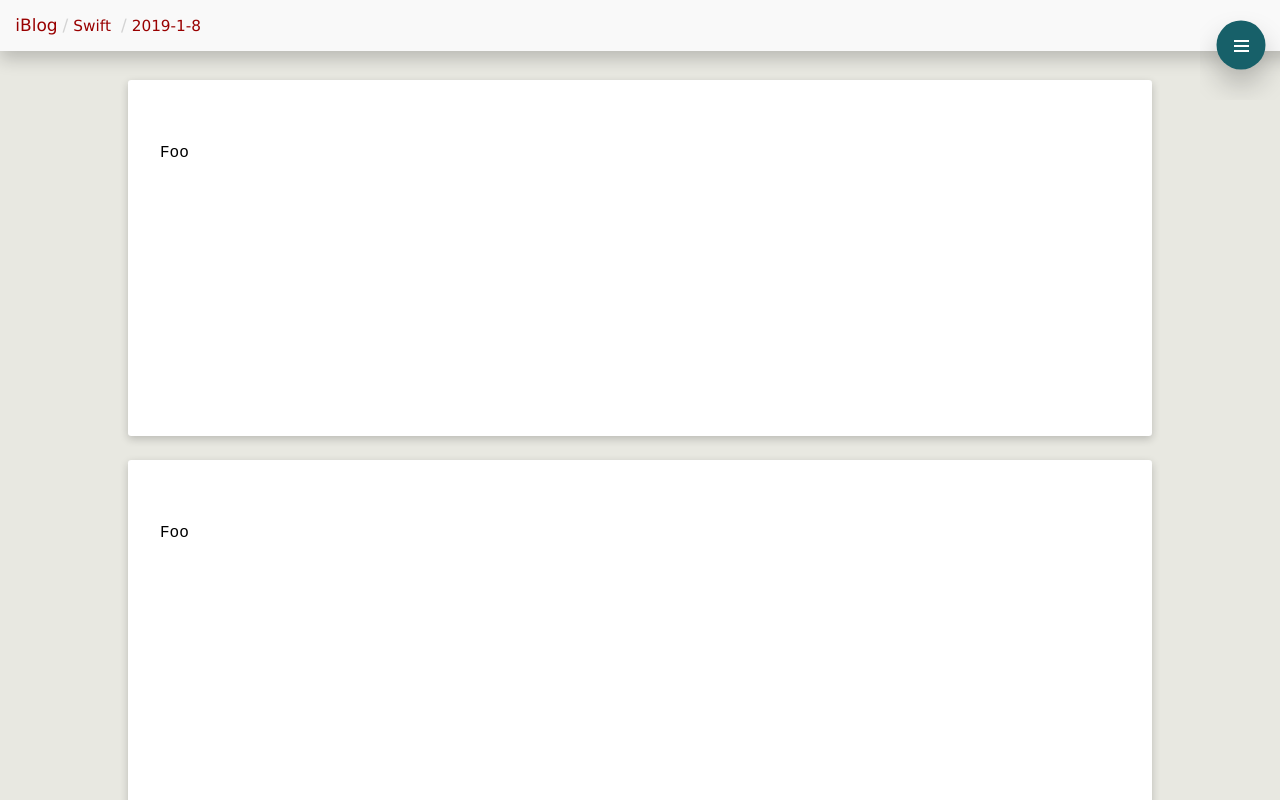
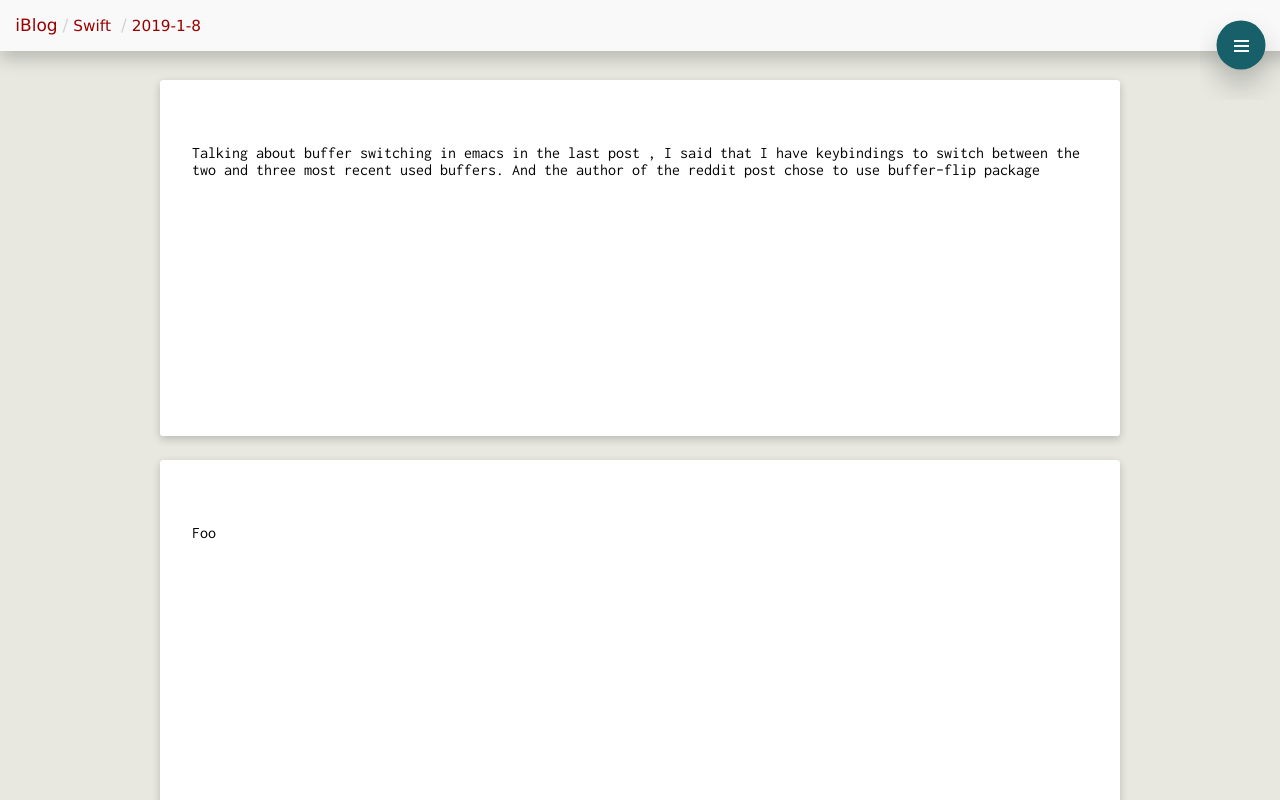
Before and after one commit to sunsetroads/iBlog, a Vue app: page /category in a window 1280 px wide. Shown: the top 800 px of the page. Built offline with nearby package versions, Linux system fonts and the light colour scheme.

Commit message:
fix: font does not take effect

```diff
--- a/src/App.vue
+++ b/src/App.vue
@@ -20,13 +20,13 @@ export default {
 </script>
 
 <style>
+@import url('./font/font.css');
+
 body {
   margin: 0;
   padding: 0;
   background-color: #e8e8e1;
   font-family: Inconsolata,monospace;
-  -webkit-font-smoothing: antialiased;
-  -moz-osx-font-smoothing: grayscale;
 }
 
 a {
--- a/src/components/container/ArticleList.vue
+++ b/src/components/container/ArticleList.vue
@@ -17,7 +17,7 @@ export default {
     return {
       qwe: "123123",
       items: [
-        { message: 'Foo', id: 1},
+        { message: 'Talking about buffer switching in emacs in the last post , I said that I have keybindings to switch between the two and three most recent used buffers. And the author of the reddit post chose to use buffer-flip package', id: 1},
         { message: 'Foo', id: 2 },
         { message: 'Foo', id: 3 },
         { message: 'Foo', id: 4 },
--- a/src/components/container/ArticleListItem.vue
+++ b/src/components/container/ArticleListItem.vue
@@ -25,8 +25,8 @@ export default {
   padding-left: 2em;
   padding-right: 2em;
   padding-bottom: .5em;
-  margin-left: 8em;
-  margin-right: 8em;
+  margin-left: 10em;
+  margin-right: 10em;
   margin-bottom: 1.5em;
   border-radius: .2em;
   height: 300px;
--- a/src/components/menu/TheSidebar.vue
+++ b/src/components/menu/TheSidebar.vue
@@ -59,7 +59,6 @@ export default {
   padding-left: 15px;
   color: #eeeded;
   font-size: 15px;
-  font-weight: bold
 }
 
 .count {
--- /dev/null
+++ b/src/font/font.css
@@ -0,0 +1,21 @@
+/* vietnamese */
+/* @font-face {
+  font-family: 'Inconsolata';
+  font-style: normal;
+  font-weight: 400;
+  src:  url(https://fonts.gstatic.com/s/inconsolata/v16/QldKNThLqRwH-OJ1UHjlKGlW5qhExfHwNJU.woff2) format('woff2');
+} */
+/* latin-ext */
+/* @font-face {
+  font-family: 'Inconsolata';
+  font-style: normal;
+  font-weight: 400;
+  src:  url(https://fonts.gstatic.com/s/inconsolata/v16/QldKNThLqRwH-OJ1UHjlKGlX5qhExfHwNJU.woff2) format('woff2');
+} */
+/* latin */
+@font-face {
+  font-family: 'Inconsolata';
+  font-style: normal;
+  font-weight: 400;
+  src:  url(./Inconsolata.woff2);
+}
--- a/vue.config.js
+++ b/vue.config.js
@@ -2,4 +2,4 @@ module.exports = {
 	configureWebpack: {
 	  devtool: 'source-map'
 	}
-  }
+}
```
Also changed, not shown: src/font/Inconsolata.woff2 (added), 1 other file (tests, documents, lock files or other folders).
